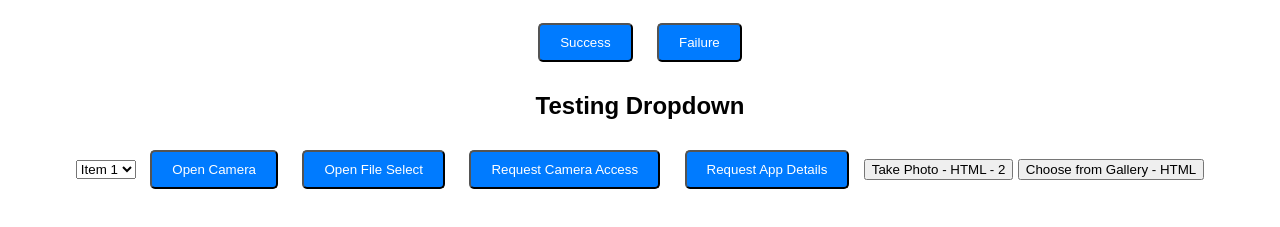
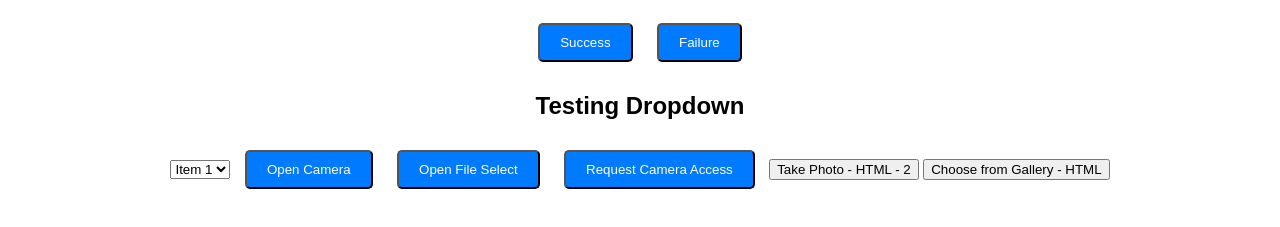
Before and after one commit to kmohsin11/dummy-website, a plain HTML site: page index.html in a window 1280 px wide. Shown: the part 101-328 px from the top of the page. Drawn offline with Linux system fonts and the light colour scheme.

Commit message:
Update index.html

```diff
--- a/index.html
+++ b/index.html
@@ -52,8 +52,6 @@
   <button class="btn" onclick="openFileSelect()">Open File Select</button>
 
    <button class="btn" onclick="requestCameraAccess()">Request Camera Access</button>
-
-  <button class="btn" onclick="requestAppDetails()">Request App Details</button>
 
   <!-- Camera Button -->
 <input type="file" accept="image/*" capture="camera" id="cameraInput" style="display: none;">
```
